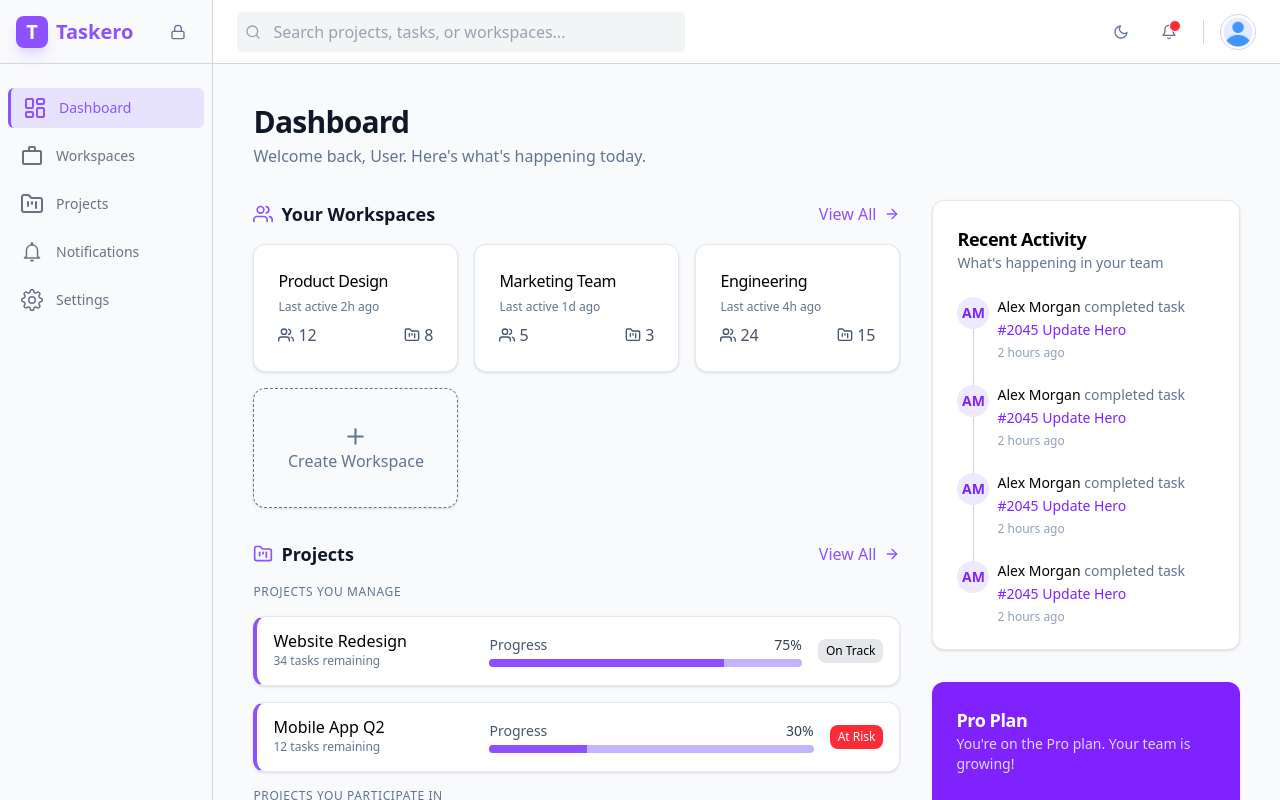
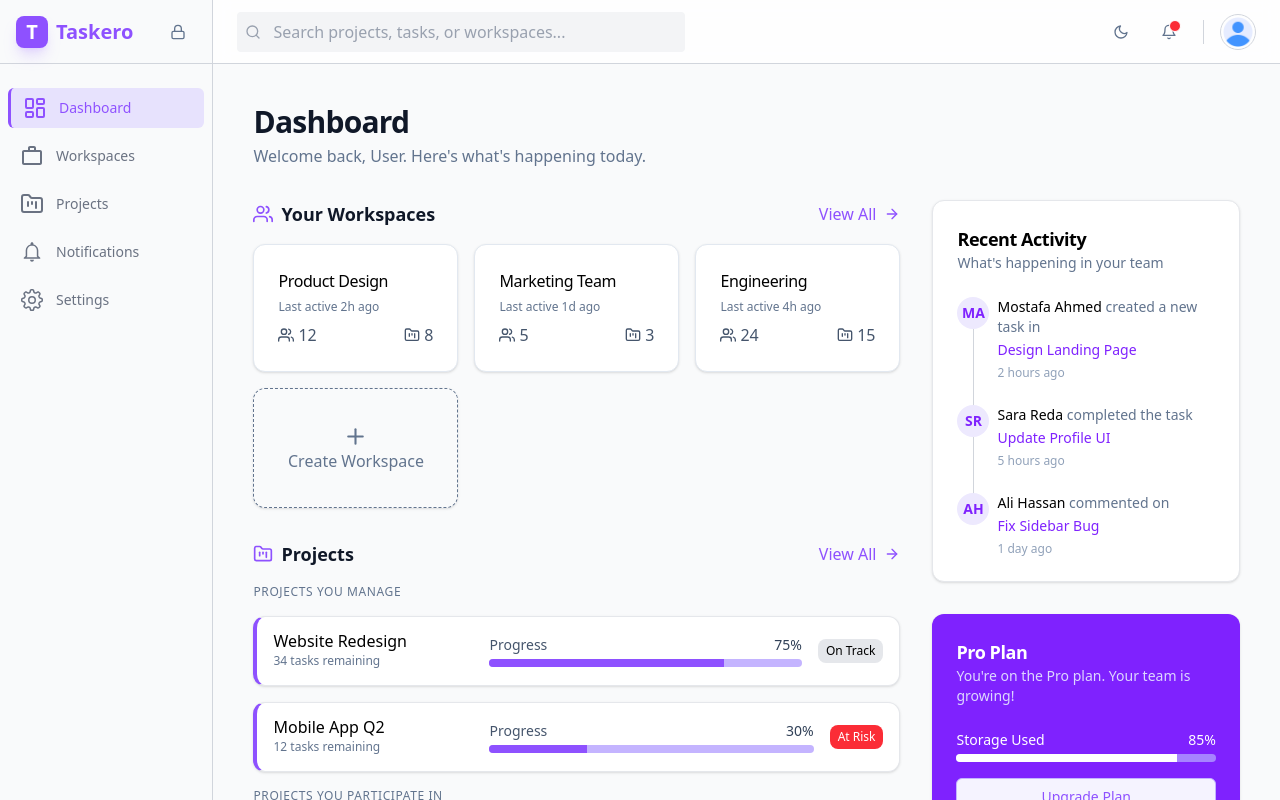
Before and after one commit to mostafaelfawal/taskero, a Next.js app in the folder frontend/: page /taskero/dashboard in a window 1280 px wide. Shown: the top 800 px of the page. Built offline with nearby package versions, Linux system fonts and the light colour scheme.

Commit message:
add Empty State in dashboard

```diff
--- a/frontend/app/taskero/dashboard/page.tsx
+++ b/frontend/app/taskero/dashboard/page.tsx
@@ -1,8 +1,10 @@
 "use client";
 
 import AdminProjectItem from "@/features/taskero/dashboard/components/AdminProjectItem";
+import EmptyState from "@/features/taskero/dashboard/components/EmptyState";
 import ProjectItem from "@/features/taskero/dashboard/components/ProjectItem";
 import ProPlanComponent from "@/features/taskero/dashboard/components/ProPlanComponent";
+import RecentActivity from "@/features/taskero/dashboard/components/RecentActivity";
 import WorkspaceItem from "@/features/taskero/dashboard/components/WorkspaceItem";
 import { RootState } from "@/store/store";
 import Link from "next/link";
@@ -13,56 +15,114 @@ import { useSelector } from "react-redux";
 export default function Dashboard() {
   const userName = useSelector((state: RootState) => state.user.name);
 
+  const workspaces: any[] = [
+    { title: "Product Design", lastActive: "2h", members: 12, projects: 8 },
+    { title: "Marketing Team", lastActive: "1d", members: 5, projects: 3 },
+    { title: "Engineering", lastActive: "4h", members: 24, projects: 15 },
+  ];
+
+  const adminProjects: any[] = [
+    {
+      title: "Website Redesign",
+      remainingTask: 34,
+      progressed: 75,
+      state: "On Track",
+    },
+    {
+      title: "Mobile App Q2",
+      remainingTask: 12,
+      progressed: 30,
+      state: "At Risk",
+    },
+  ];
+
+  const userProjects: any[] = [
+    { title: "Q3 Marketing Campaign", tasks: 8, progressed: 90 },
+    { title: "Internal Tools", tasks: 45, progressed: 50 },
+    { title: "Customer Feedback", tasks: 12, progressed: 15 },
+  ];
+
+  const recentActivity: any[] = [
+    {
+      isLastRecent: false,
+      userInitials: "MA",
+      user: "Mostafa Ahmed",
+      action: "created a new task in",
+      task: "Design Landing Page",
+      time: "2 hours ago",
+    },
+    {
+      isLastRecent: false,
+      userInitials: "SR",
+      user: "Sara Reda",
+      action: "completed the task",
+      task: "Update Profile UI",
+      time: "5 hours ago",
+    },
+    {
+      isLastRecent: true,
+      userInitials: "AH",
+      user: "Ali Hassan",
+      action: "commented on",
+      task: "Fix Sidebar Bug",
+      time: "1 day ago",
+    },
+  ];
+
+  // ===========================
+
   return (
     <main className="flex-1 overflow-y-auto p-6 md:p-8 lg:p-10 duration-500">
       <div className="max-w-7xl mx-auto w-full">
+        {/* HEADER */}
         <div className="mb-8">
           <h2 className="text-3xl font-bold tracking-tight">Dashboard</h2>
           <p className="text-slate-500 mt-1">
             Welcome back, {userName || "User"}. Here's what's happening today.
           </p>
         </div>
+
         <div className="grid grid-cols-1 lg:grid-cols-3 gap-8">
+          {/* LEFT SIDE */}
           <div className="lg:col-span-2 space-y-8">
+            {/* WORKSPACES SECTION */}
             <section className="space-y-4">
               <div className="flex justify-between items-center">
                 <h2 className="text-lg font-semibold flex items-center gap-2">
                   <FiUsers className="text-violet-500 text-xl" />
                   Your Workspaces
                 </h2>
+
                 <Link
                   href="taskero/workspaces"
                   className="group flex items-center gap-2 hover:underline text-violet-500 hover:text-violet-400 transition-colors"
                 >
-                  View All{" "}
+                  View All
                   <FiArrowRight className="group-hover:translate-x-1 transition-transform" />
                 </Link>
               </div>
+
+              {workspaces.length === 0 ? (
+                <EmptyState
+                  icon={FiUsers}
+                  title="No Workspaces Yet"
+                  description="Start by creating your first workspace."
+                />
+              ) : (
                 <div className="grid grid-cols-1 sm:grid-cols-2 lg:grid-cols-3 gap-4">
-                <WorkspaceItem
-                  title="Product Design"
-                  lastActive="2h"
-                  members={12}
-                  projects={8}
-                />
-                <WorkspaceItem
-                  title="Marketing Team"
-                  lastActive="1d"
-                  members={5}
-                  projects={3}
-                />
-                <WorkspaceItem
-                  title="Engineering"
-                  lastActive="4h"
-                  members={24}
-                  projects={15}
-                />
+                  {workspaces.map((w) => (
+                    <WorkspaceItem {...w} key={w.id} />
+                  ))}
+
                   <div className="rounded-xl border shadow flex flex-col items-center justify-center border-dashed text-slate-500 hover:text-violet-500 hover:border-violet-500/50 hover:bg-violet-500/5 cursor-pointer transition-colors h-30">
                     <FiPlus size={25} />
                     Create Workspace
                   </div>
                 </div>
+              )}
             </section>
+
+            {/* PROJECTS SECTION */}
             <section className="space-y-4">
               <div className="flex justify-between items-center">
                 <h2 className="text-lg font-semibold flex items-center gap-2">
@@ -73,51 +133,52 @@ export default function Dashboard() {
                   href="taskero/workspaces"
                   className="group flex items-center gap-2 hover:underline text-violet-500 hover:text-violet-400 transition-colors"
                 >
-                  View All{" "}
+                  View All
                   <FiArrowRight className="group-hover:translate-x-1 transition-transform" />
                 </Link>
               </div>
-              <h3 className="font-medium text-slate-500 uppercase tracking-wider text-xs ">
+
+              {/* Admin Projects */}
+              <h3 className="font-medium text-slate-500 uppercase tracking-wider text-xs">
                 Projects you manage
               </h3>
-              <AdminProjectItem
-                progressed={75}
-                remainingTask={34}
-                state="On Track"
-                title="Website Redesign"
+
+              {adminProjects.length === 0 ? (
+                <EmptyState
+                  icon={LuFolderKanban}
+                  title="No Managed Projects"
+                  description="Projects you manage will appear here."
                 />
-              <AdminProjectItem
-                progressed={30}
-                remainingTask={12}
-                state="At Risk"
-                title="Mobile App Q2"
-              />
+              ) : (
+                adminProjects.map((p) => <AdminProjectItem key={p.id} {...p} />)
+              )}
+
               {/* User Projects */}
               <div>
                 <h3 className="font-medium text-slate-500 mb-3 uppercase tracking-wider text-xs">
                   Projects you participate in
                 </h3>
+
+                {userProjects.length === 0 ? (
+                  <EmptyState
+                    icon={LuFolderKanban}
+                    title="No Participated Projects"
+                    description="Projects you participate in will appear here."
+                  />
+                ) : (
                   <div className="grid grid-cols-1 sm:grid-cols-2 gap-3">
-                  <ProjectItem
-                    title="Q3 Marketing Campaign"
-                    tasks={8}
-                    progressed={90}
-                  />
-                  <ProjectItem
-                    title="Internal Tools"
-                    tasks={45}
-                    progressed={50}
-                  />
-                  <ProjectItem
-                    title="Customer Feedback"
-                    tasks={12}
-                    progressed={15}
-                  />
+                    {userProjects.map((p) => (
+                      <ProjectItem key={p.id} {...p} />
+                    ))}
                   </div>
+                )}
               </div>
             </section>
           </div>
+
+          {/* RIGHT SIDE */}
           <div className="space-y-8">
+            {/* RECENT ACTIVITY */}
             <div className="rounded-xl border bg-white dark:bg-transparent border-gray-200 dark:border-slate-700 text-slate-500 shadow p-6">
               <h2 className="font-semibold tracking-tight text-lg text-black dark:text-white">
                 Recent Activity
@@ -126,43 +187,23 @@ export default function Dashboard() {
                 What's happening in your team
               </p>
 
-              {/* Activity List */}
+              {recentActivity.length === 0 ? (
+                <EmptyState
+                  icon={FiUsers}
+                  title="No Recent Activity"
+                  description="Your team's latest updates will appear here."
+                />
+              ) : (
                 <div className="space-y-6">
-                {[1, 2, 3, 4].map((i) => (
-                  <div key={i} className="relative pl-10 group">
-                    {/* Vertical Line */}
-                    {i !== 4 && (
-                      <div className="absolute left-4 top-8 w-px h-full bg-gray-300 dark:bg-slate-700" />
-                    )}
-
-                    {/* Avatar */}
-                    <div className="absolute left-0 top-0 w-8 h-8 rounded-full bg-violet-100 dark:bg-violet-900 flex items-center justify-center text-sm font-semibold text-violet-600 dark:text-violet-300">
-                      AM
-                    </div>
-
-                    {/* Text */}
-                    <div>
-                      <p className="text-sm text-black dark:text-white font-medium">
-                        Alex Morgan{" "}
-                        <span className="font-normal text-slate-500 dark:text-slate-400">
-                          completed task
-                        </span>
-                      </p>
-
-                      <a
-                        href="#"
-                        className="text-violet-600 dark:text-violet-400 text-sm hover:underline"
-                      >
-                        #2045 Update Hero
-                      </a>
-
-                      <p className="text-xs text-slate-400 dark:text-slate-500 mt-1">
-                        2 hours ago
-                      </p>
-                    </div>
-                  </div>
+                  {recentActivity.map((a, i) => (
+                    <RecentActivity
+                      key={i}
+                      isLastRecent={i !== recentActivity.length - 1}
+                      {...a}
+                    />
                   ))}
                 </div>
+              )}
             </div>
 
             <ProPlanComponent />
--- /dev/null
+++ b/frontend/features/taskero/dashboard/components/EmptyState.tsx
@@ -0,0 +1,30 @@
+import { IconType } from "react-icons";
+
+interface EmptyStateProps {
+  icon: IconType;
+  title: string;
+  description?: string;
+}
+
+export default function EmptyState({
+  icon: Icon,
+  title,
+  description,
+}: EmptyStateProps) {
+  return (
+    <div
+      className="flex flex-col items-center justify-center text-center p-6 border rounded-xl border-dashed
+    bg-gray-50 dark:bg-slate-900/30 border-gray-300 dark:border-slate-700"
+    >
+      <Icon className="text-4xl text-slate-400 dark:text-slate-500 mb-3" />
+
+      <h3 className="text-lg font-semibold text-slate-700 dark:text-white">
+        {title}
+      </h3>
+
+      <p className="text-sm text-slate-500 dark:text-slate-400 mt-1">
+        {description}
+      </p>
+    </div>
+  );
+}
--- /dev/null
+++ b/frontend/features/taskero/dashboard/components/RecentActivity.tsx
@@ -0,0 +1,47 @@
+export default function RecentActivity({
+  isLastRecent,
+  userInitials,
+  user,
+  action,
+  task,
+  time,
+}: {
+  isLastRecent: boolean;
+  userInitials: string;
+  user: string;
+  action: string;
+  task: string;
+  time: string;
+}) {
+  return (
+    <div className="relative pl-10 group">
+      {!isLastRecent && (
+        <div className="absolute left-4 top-8 w-px h-full bg-gray-300 dark:bg-slate-700" />
+      )}
+
+      <div className="absolute left-0 top-0 w-8 h-8 rounded-full bg-violet-100 dark:bg-violet-900 flex items-center justify-center text-sm font-semibold text-violet-600 dark:text-violet-300">
+        {userInitials}
+      </div>
+
+      <div>
+        <p className="text-sm text-black dark:text-white font-medium">
+          {user}{" "}
+          <span className="font-normal text-slate-500 dark:text-slate-400">
+            {action}
+          </span>
+        </p>
+
+        <a
+          href="#"
+          className="text-violet-600 dark:text-violet-400 text-sm hover:underline"
+        >
+          {task}
+        </a>
+
+        <p className="text-xs text-slate-400 dark:text-slate-500 mt-1">
+          {time}
+        </p>
+      </div>
+    </div>
+  );
+}
```
Lines whose indentation alone changed are shown as unchanged.
